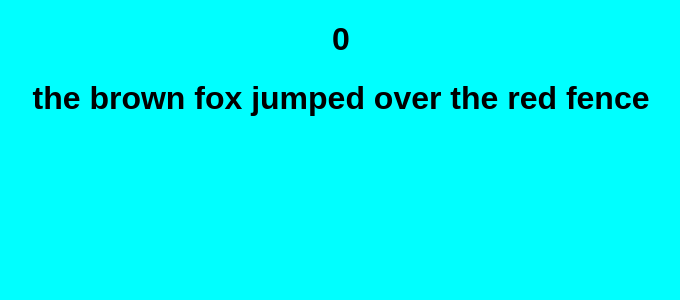
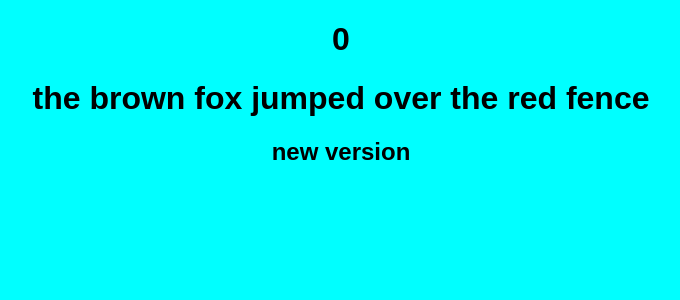
Before and after one commit to shmulisarmy/learn_deployment, a Flask app: template backend/templates/index.html in a window 1280 px wide. Shown: the top 300 px of the page, without its empty margins (299-979 px from the left). Run offline with Flask 3, Linux system fonts and the light colour scheme; the template is opened without the code that fills it, so the values that code supplies are empty; parts of the project's set-up code (start-up, migrations or seed data) failed here and were passed over.

Commit message:
added sign of new version in html

```diff
--- a/backend/templates/index.html
+++ b/backend/templates/index.html
@@ -27,6 +27,7 @@
     <h1 id = 'wpm'>0</h1>
     <h1 id = 'box'></h1>
     <h1 id = 'typed'></h1>
+    <h2> new version</h2>
 
     <script>
         function get_cur_time(){
```
